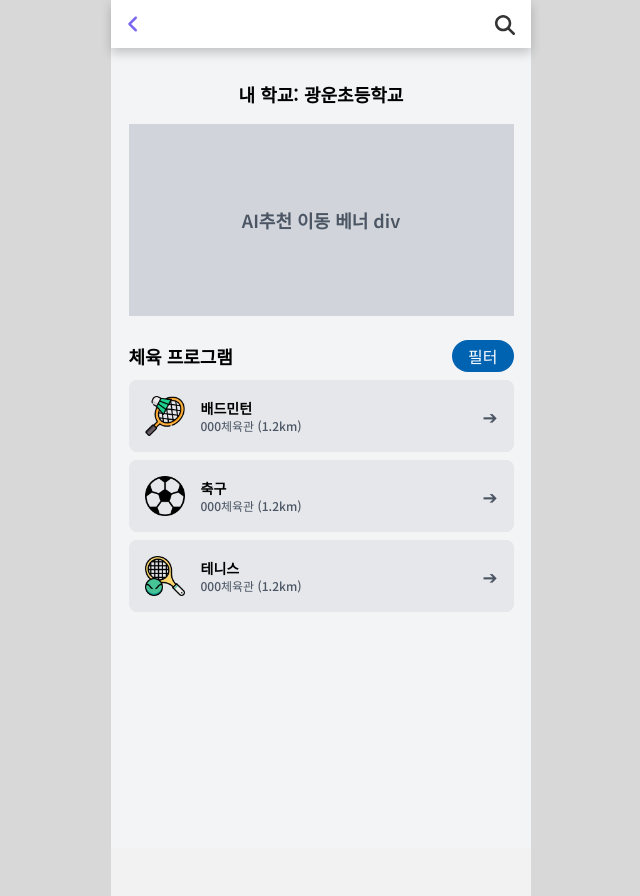
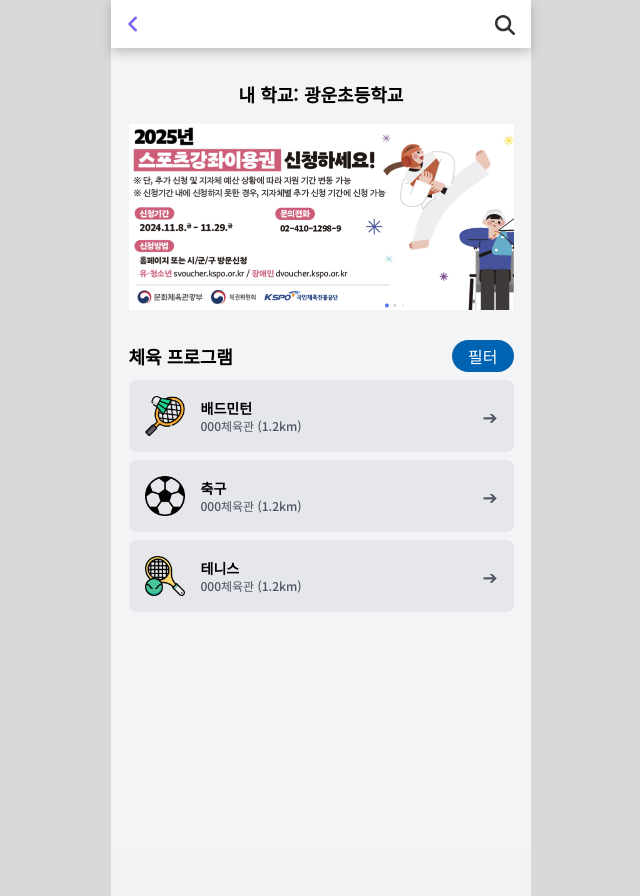
Before and after one commit to SSD117/SSD-Front-End, a React (Create React App) app: page /MainPage in a window 1280 px wide. Shown: the whole page, without its empty margins (319-959 px from the left). Built offline with nearby package versions, Linux system fonts and the light colour scheme; a web font is replaced by a local one.

Commit message:
feat: 메인페이지 배너 슬라이드쇼 구현 및 링크 설정

```diff
--- a/src/App.js
+++ b/src/App.js
@@ -20,6 +20,7 @@ import SignUp1 from "./pages/SignUp_1";
 import SignUp2 from "./pages/SignUp_2";
 import Splash from "./pages/Splash";
 import Detail from "./pages/Detail";
+import Question from "./pages/Question";
 
 const Layout = () => (
   <div className="page">
@@ -50,6 +51,7 @@ function App() {
           <Route path="/signUp2" element={<SignUp2 />} />
           <Route path="/splash" element={<Splash />} />
           <Route path="/detail" element={<Detail />} />
+          <Route path="/question" element={<Question />} />
         </Route>
       </Routes>
     </Router>
--- a/src/pages/Main/MainPage.jsx
+++ b/src/pages/Main/MainPage.jsx
@@ -1,22 +1,34 @@
-import React, { useState } from "react";
+import React, { useState, useEffect } from "react";
 import { useNavigate } from "react-router-dom"; // useNavigate import
 import FilterModal from "./FilterModal";
 import badmintonImage from "../../assets/images/badminton.png";
 import soccerImage from "../../assets/images/soccer.png";
 import tennisImage from "../../assets/images/tennis.png";
+import banner1 from "../../assets/images/banner1.png";
+import banner2 from "../../assets/images/banner2.png";
 
 export default function MainPage() {
   const [isFilterOpen, setIsFilterOpen] = useState(false);
-  const navigate = useNavigate(); // useNavigate 선언
+  const [currentBanner, setCurrentBanner] = useState(0); // 현재 보여지는 배너 인덱스
+  const navigate = useNavigate();
 
   const toggleFilter = () => {
     setIsFilterOpen(!isFilterOpen);
   };
 
-  // 상세 페이지로 이동하는 함수
-  const goToDetailPage = () => {
-    navigate(`/detail`); // URL에 프로그램 이름을 전달
-  };
+  // 배너 전환 로직
+  useEffect(() => {
+    const interval = setInterval(() => {
+      setCurrentBanner((prev) => (prev === 0 ? 1 : 0)); // 배너 0과 1을 반복
+    }, 2500); // 2초마다 변경
+    return () => clearInterval(interval); // 컴포넌트 언마운트 시 클리어
+  }, []);
+
+  // 배너 데이터
+  const banners = [
+    { src: banner1, link: "https://svoucher.kspo.or.kr/main.do" },
+    { src: banner2, link: "/quetion" },
+  ];
 
   return (
     <div className="main-page bg-gray-100 min-h-screen flex flex-col items-center">
@@ -25,8 +37,28 @@ export default function MainPage() {
       </header>
 
       {/* 지도 Placeholder */}
-      <div className="w-11/12 h-48 bg-gray-300 my-4 flex items-center justify-center text-lg font-semibold text-gray-600">
-        AI추천 이동 베너 div
+      <div className="relative w-11/12 h-48 overflow-hidden my-4">
+        {/* 배너 이미지 */}
+        <div
+          className="flex transition-transform duration-500 ease-in-out"
+          style={{ transform: `translateX(-${currentBanner * 100}%)` }}
+        >
+          {banners.map((banner, index) => (
+            <a
+              key={index}
+              href={banner.link}
+              target="_blank"
+              rel="noopener noreferrer"
+              className="w-full h-full flex-shrink-0"
+            >
+              <img
+                src={banner.src}
+                alt={`배너 ${index + 1}`}
+                className="w-full h-full object-cover"
+              />
+            </a>
+          ))}
+        </div>
       </div>
 
       {/* 프로그램 섹션 */}
@@ -45,7 +77,7 @@ export default function MainPage() {
         {/* 배드민턴 */}
         <div
           className="flex items-center bg-gray-200 rounded-lg p-4 cursor-pointer"
-          onClick={() => goToDetailPage("badminton")}
+          onClick={() => navigate(`/detail/badminton`)}
         >
           <img src={badmintonImage} alt="배드민턴" className="w-10 h-10 mr-4" />
           <div className="flex-1">
@@ -57,7 +89,7 @@ export default function MainPage() {
         {/* 축구 */}
         <div
           className="flex items-center bg-gray-200 rounded-lg p-4 cursor-pointer"
-          onClick={() => goToDetailPage("soccer")}
+          onClick={() => navigate(`/detail/soccer`)}
         >
           <img src={soccerImage} alt="축구" className="w-10 h-10 mr-4" />
           <div className="flex-1">
@@ -69,7 +101,7 @@ export default function MainPage() {
         {/* 테니스 */}
         <div
           className="flex items-center bg-gray-200 rounded-lg p-4 cursor-pointer"
-          onClick={() => goToDetailPage("tennis")}
+          onClick={() => navigate(`/detail/tennis`)}
         >
           <img src={tennisImage} alt="테니스" className="w-10 h-10 mr-4" />
           <div className="flex-1">
--- /dev/null
+++ b/src/pages/Question.jsx
@@ -0,0 +1,11 @@
+import React from 'react'
+
+function Question() {
+  return (
+    <div>
+      설문 !
+    </div>
+  )
+}
+
+export default Question
```
Also changed, not shown: src/assets/images/banner1.png (added), src/assets/images/banner2.png (added).
